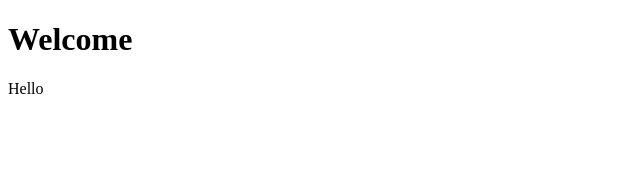
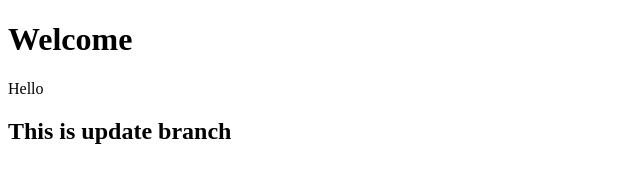
Before and after one commit to robiul-islam-rubel/Practice2, a plain HTML site: page index.html in a window 1280 px wide. Shown: the whole page, without its empty margins (0-640 px from the left). Drawn offline with Linux system fonts and the light colour scheme.

Commit message:
new branch

```diff
--- a/index.html
+++ b/index.html
@@ -8,5 +8,6 @@
 <body>
     <h1>Welcome</h1>
     <p>Hello</p>
+    <h2>This is update branch</h2>
 </body>
 </html>
```
